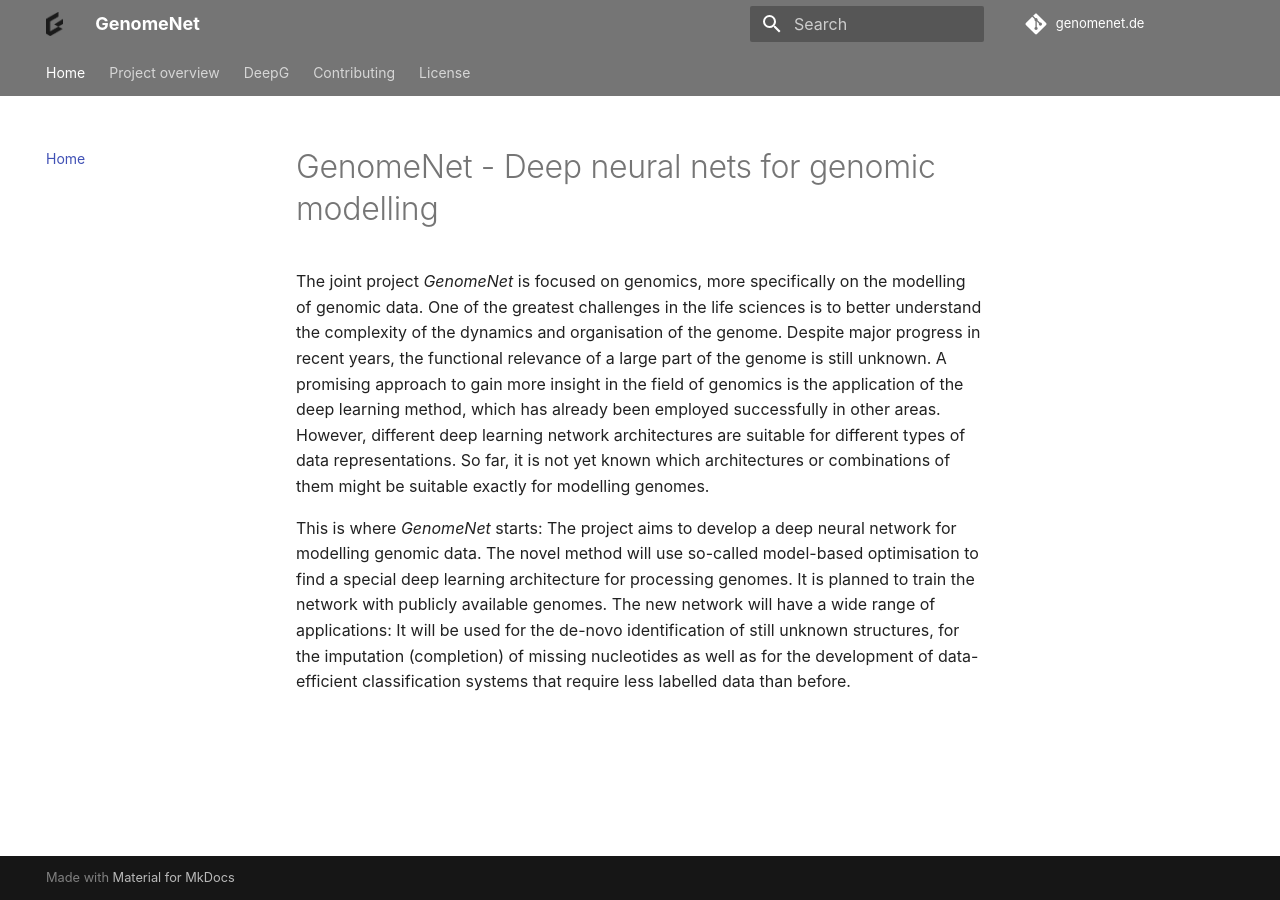
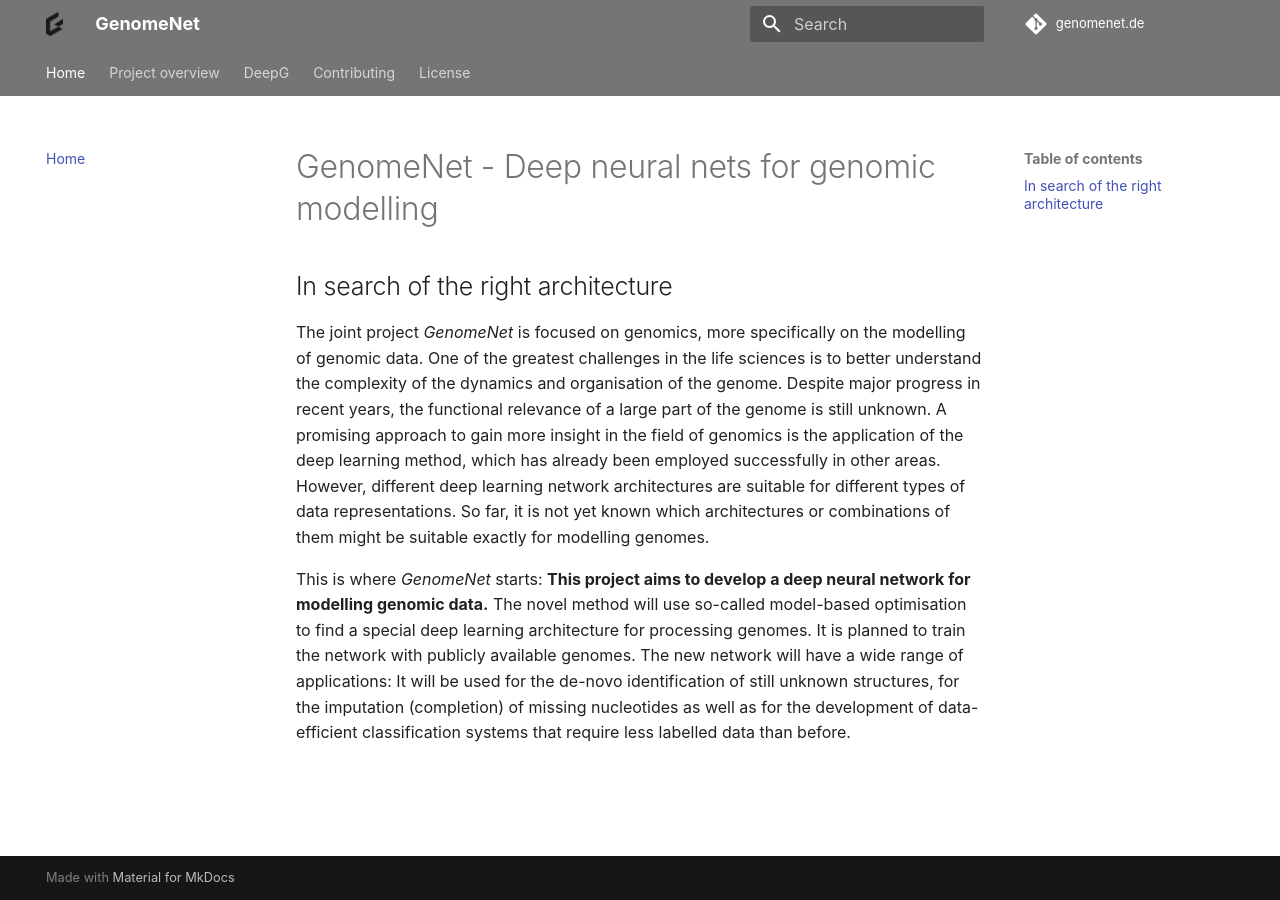
Before and after one commit to GenomeNet/genomenet.de, an MkDocs documentation site: the page built from docs/index.md, in a window 1280 px wide. Built offline with MkDocs 1.6.1 and Material for MkDocs 9.7.7, drawn with Linux system fonts in a browser that asks for light colours; some web fonts are replaced; comment, search, counter and statistics services are not loaded.

Commit message:
Update index.md

```diff
--- a/docs/index.md
+++ b/docs/index.md
@@ -1,5 +1,7 @@
 # GenomeNet - Deep neural nets for genomic modelling
+
+## In search of the right architecture
 
 The joint project _GenomeNet_ is focused on genomics, more specifically on the modelling of genomic data. One of the greatest challenges in the life sciences is to better understand the complexity of the dynamics and organisation of the genome. Despite major progress in recent years, the functional relevance of a large part of the genome is still unknown. A promising approach to gain more insight in the field of genomics is the application of the deep learning method, which has already been employed successfully in other areas. However, different deep learning network architectures are suitable for different types of data representations. So far, it is not yet known which architectures or combinations of them might be suitable exactly for modelling genomes.
 
-This is where _GenomeNet_ starts: The project aims to develop a deep neural network for modelling genomic data. The novel method will use so-called model-based optimisation to find a special deep learning architecture for processing genomes. It is planned to train the network with publicly available genomes. The new network will have a wide range of applications: It will be used for the de-novo identification of still unknown structures, for the imputation (completion) of missing nucleotides as well as for the development of data-efficient classification systems that require less labelled data than before.
+This is where _GenomeNet_ starts: **This project aims to develop a deep neural network for modelling genomic data.** The novel method will use so-called model-based optimisation to find a special deep learning architecture for processing genomes. It is planned to train the network with publicly available genomes. The new network will have a wide range of applications: It will be used for the de-novo identification of still unknown structures, for the imputation (completion) of missing nucleotides as well as for the development of data-efficient classification systems that require less labelled data than before.
```
